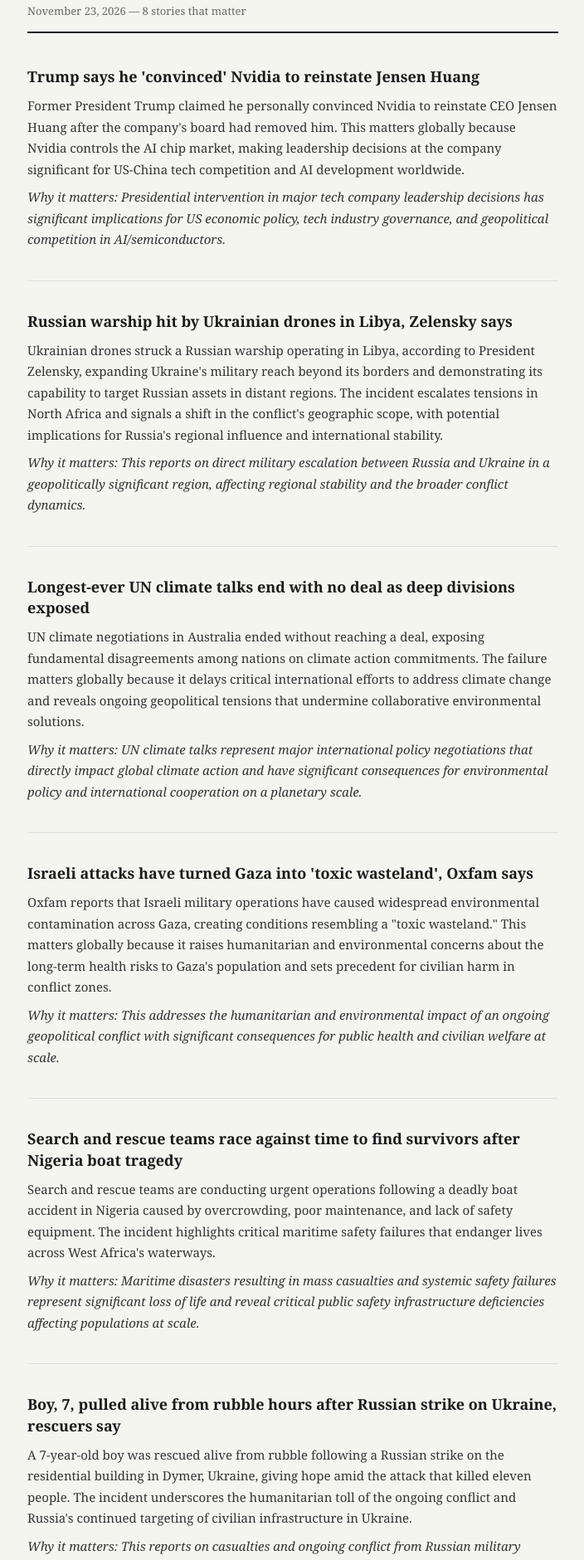
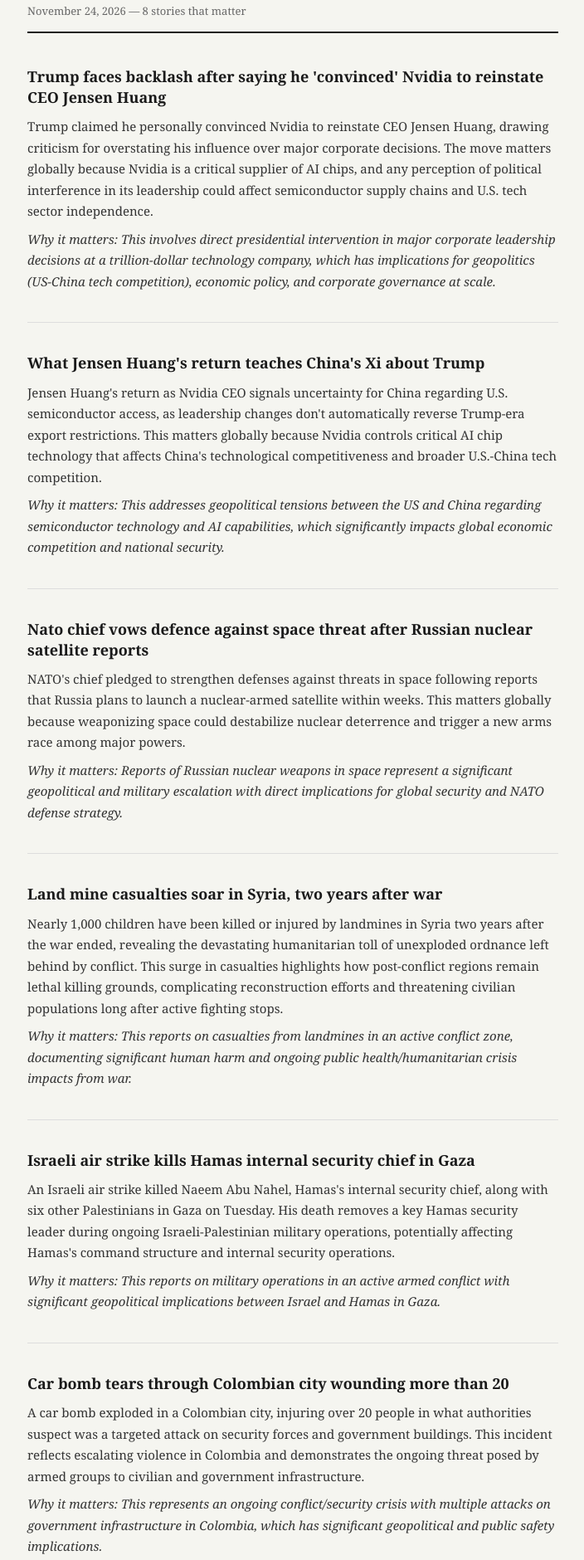
Before and after one commit to bm1815/essential-news, a plain HTML site: page index.html in a window 1280 px wide. Shown: the part 80-1960 px from the top of the page at 83% size, without its empty margins (287-991 px from the left). Drawn offline with Linux system fonts and the light colour scheme.

Commit message:
Update news 2026-11-24

```diff
--- a/index.html
+++ b/index.html
@@ -86,56 +86,56 @@
 
     <header>
         <h1>Essential News</h1>
-        <p>November 23, 2026 — 8 stories that matter</p>
+        <p>November 24, 2026 — 8 stories that matter</p>
     </header>
 
 
     <div class="story">
-        <h2><a href="https://www.bbc.co.uk/news/articles/cq5y1k8ez407o?at_medium=RSS&at_campaign=rss" target="_blank">Trump says he 'convinced' Nvidia to reinstate Jensen Huang</a></h2>
-        <p>Former President Trump claimed he personally convinced Nvidia to reinstate CEO Jensen Huang after the company's board had removed him. This matters globally because Nvidia controls the AI chip market, making leadership decisions at the company significant for US-China tech competition and AI development worldwide.</p>
-        <p class="reason">Why it matters: Presidential intervention in major tech company leadership decisions has significant implications for US economic policy, tech industry governance, and geopolitical competition in AI/semiconductors.</p>
+        <h2><a href="https://www.bbc.co.uk/news/articles/cq5y1k8ez407o?at_medium=RSS&at_campaign=rss" target="_blank">Trump faces backlash after saying he 'convinced' Nvidia to reinstate CEO Jensen Huang</a></h2>
+        <p>Trump claimed he personally convinced Nvidia to reinstate CEO Jensen Huang, drawing criticism for overstating his influence over major corporate decisions. The move matters globally because Nvidia is a critical supplier of AI chips, and any perception of political interference in its leadership could affect semiconductor supply chains and U.S. tech sector independence.</p>
+        <p class="reason">Why it matters: This involves direct presidential intervention in major corporate leadership decisions at a trillion-dollar technology company, which has implications for geopolitics (US-China tech competition), economic policy, and corporate governance at scale.</p>
     </div>
 
     <div class="story">
-        <h2><a href="https://www.bbc.co.uk/news/articles/cr894gjz0j0yo?at_medium=RSS&at_campaign=rss" target="_blank">Russian warship hit by Ukrainian drones in Libya, Zelensky says</a></h2>
-        <p>Ukrainian drones struck a Russian warship operating in Libya, according to President Zelensky, expanding Ukraine's military reach beyond its borders and demonstrating its capability to target Russian assets in distant regions. The incident escalates tensions in North Africa and signals a shift in the conflict's geographic scope, with potential implications for Russia's regional influence and international stability.</p>
-        <p class="reason">Why it matters: This reports on direct military escalation between Russia and Ukraine in a geopolitically significant region, affecting regional stability and the broader conflict dynamics.</p>
+        <h2><a href="https://www.bbc.co.uk/news/articles/c63rgpy50x98o?at_medium=RSS&at_campaign=rss" target="_blank">What Jensen Huang's return teaches China's Xi about Trump</a></h2>
+        <p>Jensen Huang's return as Nvidia CEO signals uncertainty for China regarding U.S. semiconductor access, as leadership changes don't automatically reverse Trump-era export restrictions. This matters globally because Nvidia controls critical AI chip technology that affects China's technological competitiveness and broader U.S.-China tech competition.</p>
+        <p class="reason">Why it matters: This addresses geopolitical tensions between the US and China regarding semiconductor technology and AI capabilities, which significantly impacts global economic competition and national security.</p>
     </div>
 
     <div class="story">
-        <h2><a href="https://www.bbc.co.uk/news/articles/cqwy06zrd26lo?at_medium=RSS&at_campaign=rss" target="_blank">Longest-ever UN climate talks end with no deal as deep divisions exposed</a></h2>
-        <p>UN climate negotiations in Australia ended without reaching a deal, exposing fundamental disagreements among nations on climate action commitments. The failure matters globally because it delays critical international efforts to address climate change and reveals ongoing geopolitical tensions that undermine collaborative environmental solutions.</p>
-        <p class="reason">Why it matters: UN climate talks represent major international policy negotiations that directly impact global climate action and have significant consequences for environmental policy and international cooperation on a planetary scale.</p>
+        <h2><a href="https://www.bbc.co.uk/news/articles/c9x2er1ry2mzo?at_medium=RSS&at_campaign=rss" target="_blank">Nato chief vows defence against space threat after Russian nuclear satellite reports</a></h2>
+        <p>NATO's chief pledged to strengthen defenses against threats in space following reports that Russia plans to launch a nuclear-armed satellite within weeks. This matters globally because weaponizing space could destabilize nuclear deterrence and trigger a new arms race among major powers.</p>
+        <p class="reason">Why it matters: Reports of Russian nuclear weapons in space represent a significant geopolitical and military escalation with direct implications for global security and NATO defense strategy.</p>
     </div>
 
     <div class="story">
-        <h2><a href="https://www.bbc.co.uk/news/articles/c8r4gzzxvxl3o?at_medium=RSS&at_campaign=rss" target="_blank">Israeli attacks have turned Gaza into 'toxic wasteland', Oxfam says</a></h2>
-        <p>Oxfam reports that Israeli military operations have caused widespread environmental contamination across Gaza, creating conditions resembling a "toxic wasteland." This matters globally because it raises humanitarian and environmental concerns about the long-term health risks to Gaza's population and sets precedent for civilian harm in conflict zones.</p>
-        <p class="reason">Why it matters: This addresses the humanitarian and environmental impact of an ongoing geopolitical conflict with significant consequences for public health and civilian welfare at scale.</p>
+        <h2><a href="https://www.bbc.co.uk/news/articles/c893rl37ywdgo?at_medium=RSS&at_campaign=rss" target="_blank">Land mine casualties soar in Syria, two years after war</a></h2>
+        <p>Nearly 1,000 children have been killed or injured by landmines in Syria two years after the war ended, revealing the devastating humanitarian toll of unexploded ordnance left behind by conflict. This surge in casualties highlights how post-conflict regions remain lethal killing grounds, complicating reconstruction efforts and threatening civilian populations long after active fighting stops.</p>
+        <p class="reason">Why it matters: This reports on casualties from landmines in an active conflict zone, documenting significant human harm and ongoing public health/humanitarian crisis impacts from war.</p>
     </div>
 
     <div class="story">
-        <h2><a href="https://www.bbc.co.uk/news/articles/cq7820xjm49po?at_medium=RSS&at_campaign=rss" target="_blank">Search and rescue teams race against time to find survivors after Nigeria boat tragedy</a></h2>
-        <p>Search and rescue teams are conducting urgent operations following a deadly boat accident in Nigeria caused by overcrowding, poor maintenance, and lack of safety equipment. The incident highlights critical maritime safety failures that endanger lives across West Africa's waterways.</p>
-        <p class="reason">Why it matters: Maritime disasters resulting in mass casualties and systemic safety failures represent significant loss of life and reveal critical public safety infrastructure deficiencies affecting populations at scale.</p>
+        <h2><a href="https://www.bbc.co.uk/news/articles/c6rrg7ggq190o?at_medium=RSS&at_campaign=rss" target="_blank">Israeli air strike kills Hamas internal security chief in Gaza</a></h2>
+        <p>An Israeli air strike killed Naeem Abu Nahel, Hamas's internal security chief, along with six other Palestinians in Gaza on Tuesday. His death removes a key Hamas security leader during ongoing Israeli-Palestinian military operations, potentially affecting Hamas's command structure and internal security operations.</p>
+        <p class="reason">Why it matters: This reports on military operations in an active armed conflict with significant geopolitical implications between Israel and Hamas in Gaza.</p>
     </div>
 
     <div class="story">
-        <h2><a href="https://www.bbc.co.uk/news/articles/cqdr15l32d3go?at_medium=RSS&at_campaign=rss" target="_blank">Boy, 7, pulled alive from rubble hours after Russian strike on Ukraine, rescuers say</a></h2>
-        <p>A 7-year-old boy was rescued alive from rubble following a Russian strike on the residential building in Dymer, Ukraine, giving hope amid the attack that killed eleven people. The incident underscores the humanitarian toll of the ongoing conflict and Russia's continued targeting of civilian infrastructure in Ukraine.</p>
-        <p class="reason">Why it matters: This reports on casualties and ongoing conflict from Russian military strikes on Ukrainian civilian infrastructure, which is a significant geopolitical conflict with direct human impact.</p>
+        <h2><a href="https://www.bbc.co.uk/news/articles/cjqlq2n4np7do?at_medium=RSS&at_campaign=rss" target="_blank">Car bomb tears through Colombian city wounding more than 20</a></h2>
+        <p>A car bomb exploded in a Colombian city, injuring over 20 people in what authorities suspect was a targeted attack on security forces and government buildings. This incident reflects escalating violence in Colombia and demonstrates the ongoing threat posed by armed groups to civilian and government infrastructure.</p>
+        <p class="reason">Why it matters: This represents an ongoing conflict/security crisis with multiple attacks on government infrastructure in Colombia, which has significant geopolitical and public safety implications.</p>
     </div>
 
     <div class="story">
-        <h2><a href="https://www.bbc.co.uk/news/articles/cwdr155e2d05o?at_medium=RSS&at_campaign=rss" target="_blank">Flights cancelled in Belgium due to cost-of-living strike</a></h2>
-        <p>Belgium cancelled multiple flights due to a cost-of-living strike as workers protested economic hardship amid budget disputes. The strikes reflect broader social tensions across Europe as governments grapple with inflation and fiscal pressures.</p>
-        <p class="reason">Why it matters: This article covers a significant policy/economic issue affecting national infrastructure and reflects broader geopolitical economic tensions impacting citizens' lives at scale.</p>
+        <h2><a href="https://www.bbc.co.uk/news/articles/cwy7r5z8gg65o?at_medium=RSS&at_campaign=rss" target="_blank">DR Congo says military aircraft missing as rebels claim to shoot down plane</a></h2>
+        <p>A military aircraft in the Democratic Republic of Congo has gone missing, with rebel groups claiming responsibility for shooting it down, potentially killing a South African fighter pilot and Ugandan officer aboard. The incident matters globally because it involves multiple nations' military personnel and signals escalating conflict in a strategically important Central African region.</p>
+        <p class="reason">Why it matters: This involves military conflict in the DR Congo with potential regional geopolitical implications involving South Africa and Uganda, representing an escalation in an active armed conflict.</p>
     </div>
 
     <div class="story">
-        <h2><a href="https://www.bbc.co.uk/news/articles/c5rmgkv2lk73o?at_medium=RSS&at_campaign=rss" target="_blank">Mexican soldiers attacked in wake of drug lord's arrest</a></h2>
-        <p>Mexican soldiers were attacked by gunmen following the arrest of drug lord "El Chapo Isidro," with eight suspects arrested in connection with the assault. This violence highlights the instability and power struggles that erupt when major cartel leaders are captured, with global implications for drug trafficking and regional security.</p>
-        <p class="reason">Why it matters: Drug trafficking violence and state security operations represent significant geopolitical and public safety concerns that impact regional stability and policy.</p>
+        <h2><a href="https://www.bbc.co.uk/news/articles/cmwy868v3nneo?at_medium=RSS&at_campaign=rss" target="_blank">Russian governor detained in rare criminal case against regional leader</a></h2>
+        <p>Russian regional governor Andrei Chibis was detained in a rare criminal case, marking the first gubernatorial arrest in five years and signaling potential shifts in how Moscow handles regional leadership. This development matters globally as it reflects changing power dynamics within Russia's political structure and raises questions about stability in regional governance during the ongoing geopolitical tensions.</p>
+        <p class="reason">Why it matters: This represents a significant political development in Russia's governance structure, indicating rare internal enforcement action against a regional leader that reflects broader political dynamics in the country.</p>
     </div>
 
 
```
